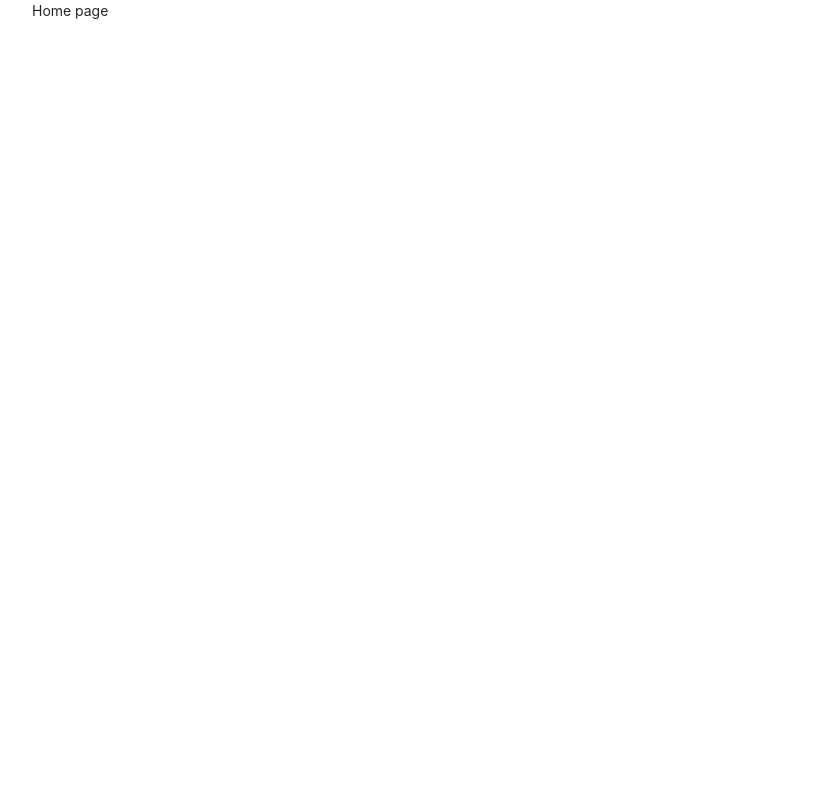
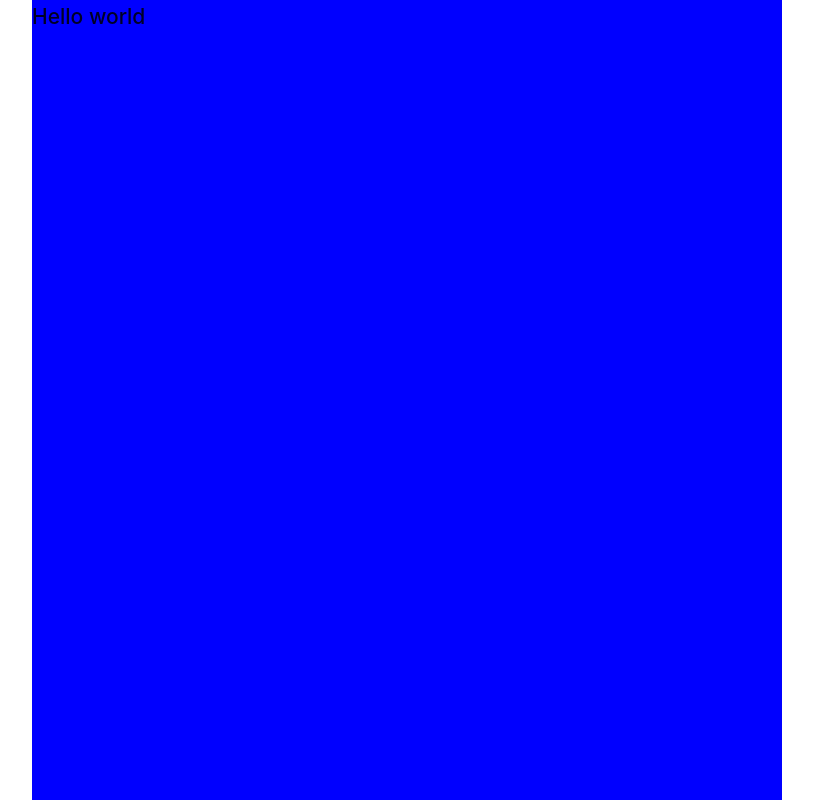
Before and after one commit to Petiazediter/CarAppRewrite, a React (Create React App) app in the folder car-app-frontend/: page / in a window 1280 px wide. Shown: the top 800 px of the page, without its empty margins (233-1046 px from the left). Built offline with nearby package versions, Linux system fonts and the light colour scheme.

Commit message:
Create test layout for test scrolling in home screen.

```diff
--- a/car-app-frontend/src/App.tsx
+++ b/car-app-frontend/src/App.tsx
@@ -14,12 +14,20 @@ const ContentLayout = styled(Layout)`
   }
 `;
 
+const TestPage = styled.div`
+  width:100%;
+  background:blue;
+  height:200vh;
+`
+
 function App() {
   return (
     <ContentLayout>
       <BrowserRouter>
         <Route path="/" exact>
-          Home page
+          <TestPage>
+            <h1>Hello world</h1>
+          </TestPage>
         </Route>
         <Route path="/about">
           <About/>
```
